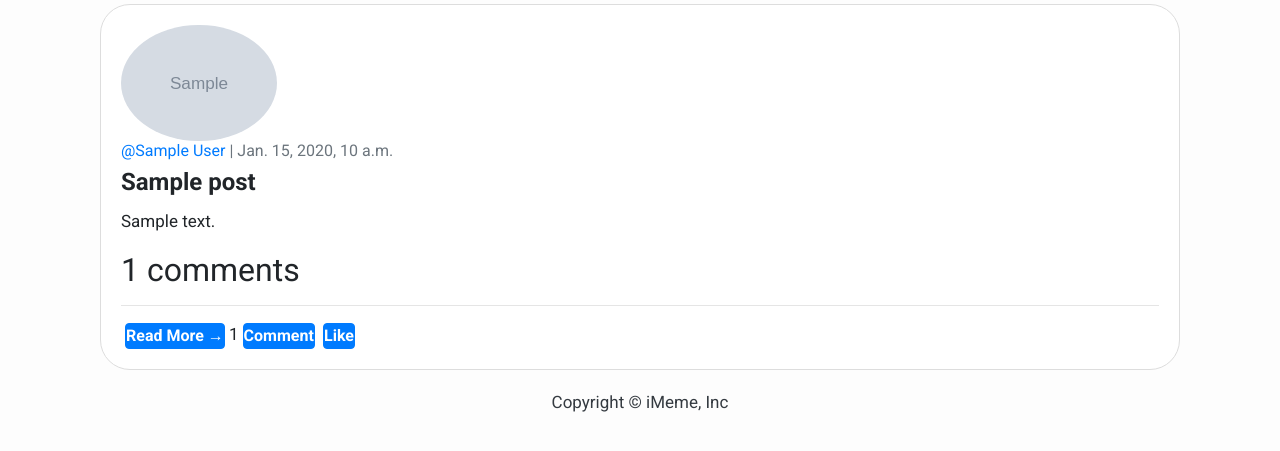
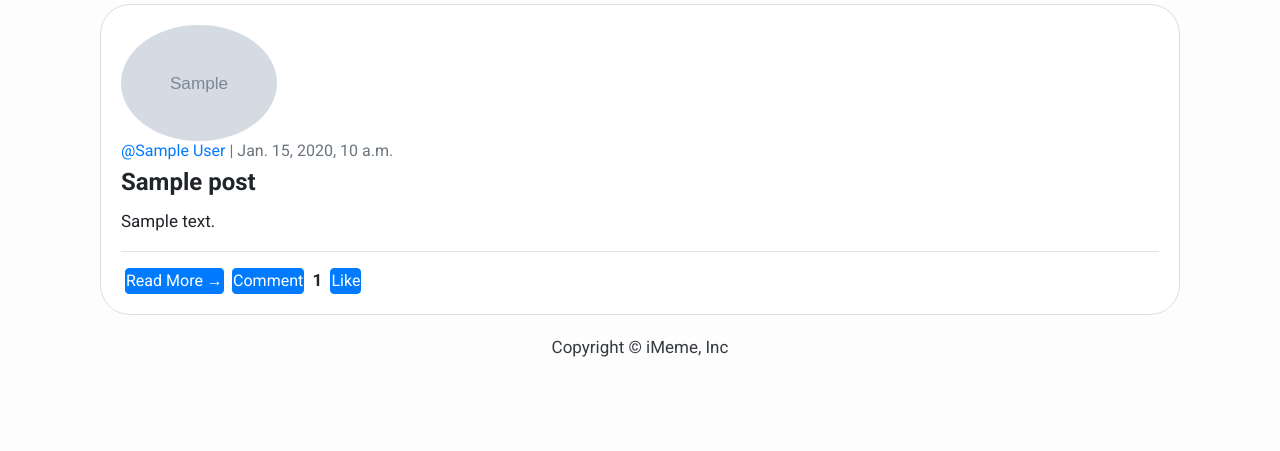
Before and after one commit to CleoMugs/iMeme, a Django app: template templates/index.html in a window 1280 px wide. Shown: the part 134-585 px from the top of the page. Run offline with Django 3.2, Linux system fonts and the light colour scheme; the template is opened without the code that fills it: most values are stand-ins (such as "Sample title", 1, 10 or a date in 2020); grey boxes marked "Sample" are stand-in pictures; some libraries are stand-ins or nearby versions.

```diff
--- a/templates/index.html
+++ b/templates/index.html
@@ -65,16 +65,13 @@
 
                     <!--a href="{% url 'post_detail' post.slug  %}" class="btn btn-primary">Read More &rarr;</a-->
 
-
-                     <h2>{{ comments.count }} comments</h2>
-
                     <hr style="width:100%;text-align:left;margin-left:0;">
-                    <a href="{{  post.get_absolute_url }}" {{ post.title }} class="btn btn-primary mt-0 ml-1 p-0"><strong>Read More &rarr;</strong></a>
+                    <a href="{{  post.get_absolute_url }}" {{ post.title }} class="btn btn-primary mt-0 ml-1 p-0">Read More &rarr;</a>
 
 
-                    {{post.comments.count}}<a href="{{  post.get_absolute_url }}" {{ post.title }} class="btn btn-primary ml-1 p-0"><strong>Comment</strong></a>
+                    <a href="{{  post.get_absolute_url }}" {{ post.title }} class="btn btn-primary ml-1 p-0 mr-1">Comment</a><strong> {{post.comments.count}}</strong>
 
-                    <a href="#" class="btn btn-primary ml-1 p-0"><strong>Like</strong></a>
+                    <a href="#" class="btn btn-primary ml-1 p-0">Like</a>
 
                 </div>
             </div>
```
